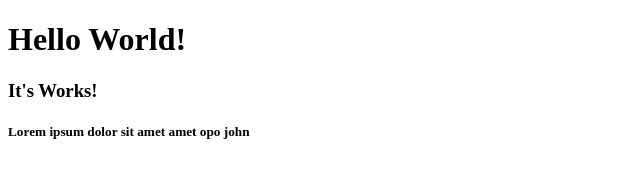
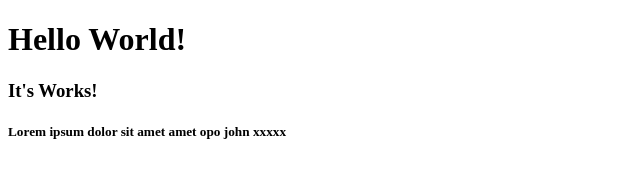
Before and after one commit to lastchar-band/gittest, a plain HTML site: page index.html in a window 1280 px wide. Shown: the full height of the page, 0-640 px from the left. Drawn offline with Linux system fonts and the light colour scheme.

Commit message:
modifing index.html

```diff
--- a/index.html
+++ b/index.html
@@ -6,6 +6,6 @@
 <body>
         <h1>Hello World!</h1>
 <h3>It's Works!</h3>
-<h5>Lorem ipsum dolor sit amet amet opo john</h5>
+<h5>Lorem ipsum dolor sit amet amet opo john xxxxx</h5>
 </body>
 </html>
```
